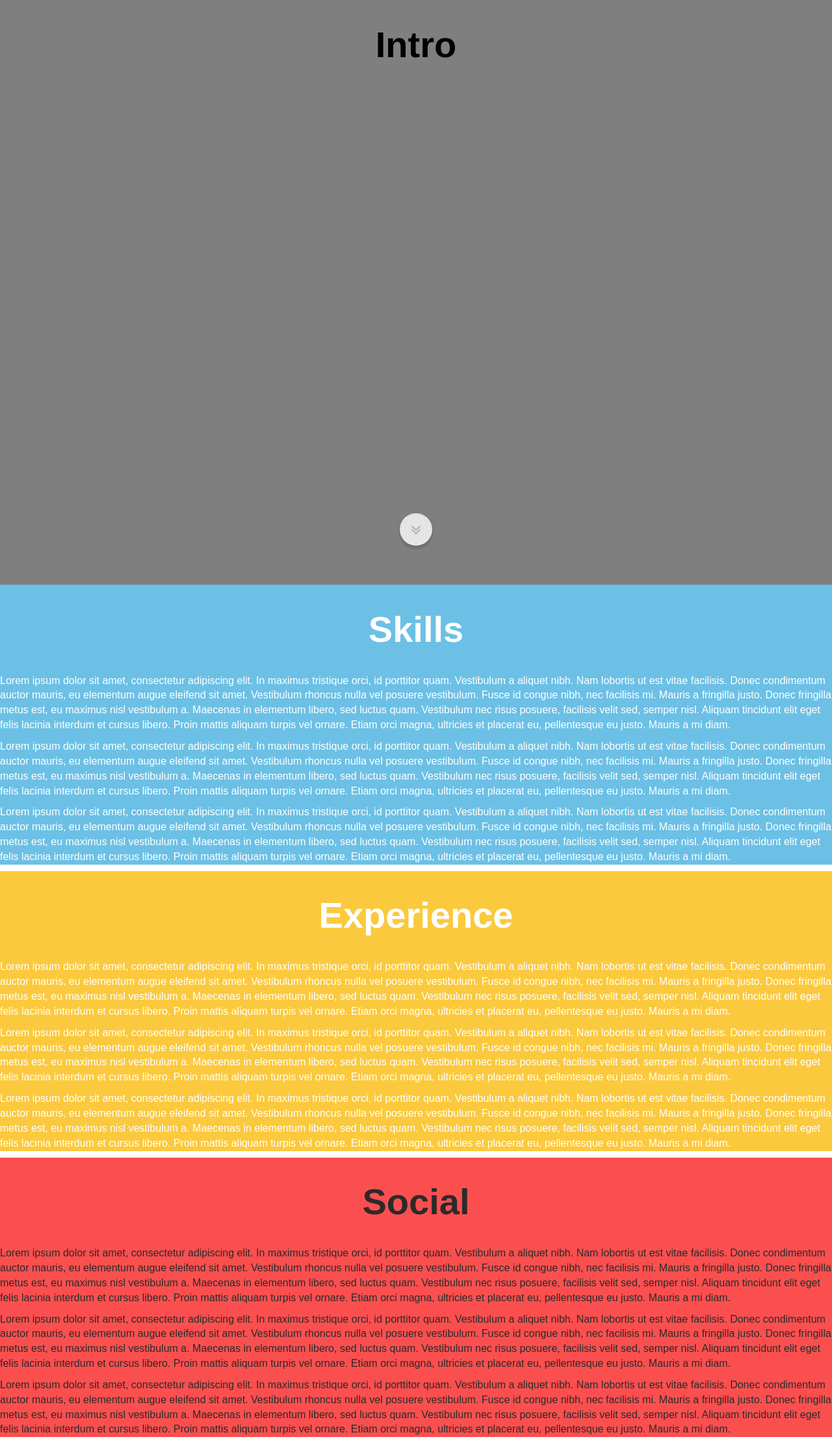
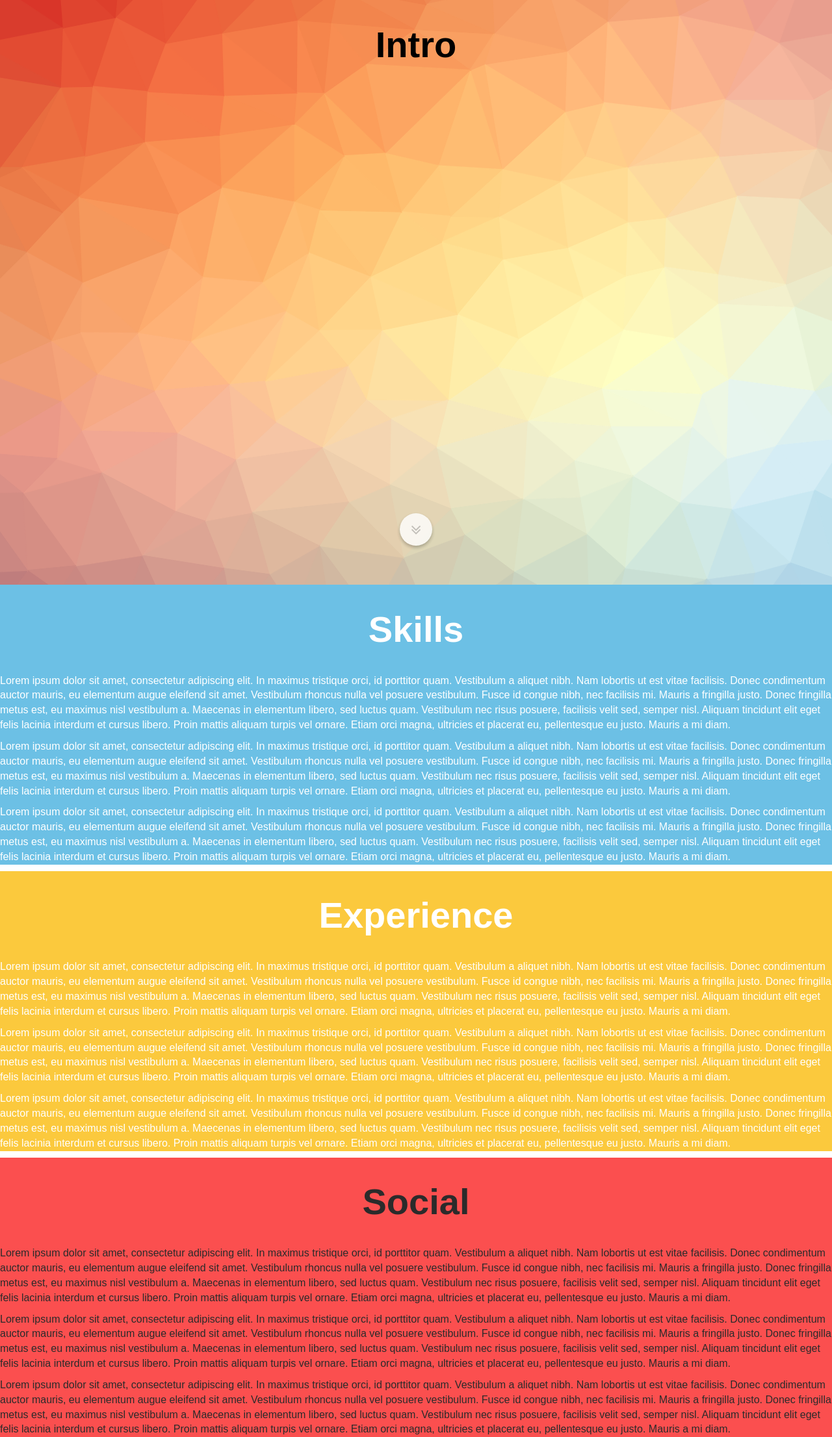
Before and after one commit to TiagoJMartins/tiagojmartins.github.io, a Jekyll site: the page built from portfolio.html, in a window 1280 px wide. Shown: the whole page at 65% size. Built offline with Jekyll 4.4.1, drawn with Linux system fonts in a browser that asks for light colours; nearby versions of some CDN libraries.

Commit message:
Add background image to intro section

```diff
--- a/_layouts/pf.html
+++ b/_layouts/pf.html
@@ -20,6 +20,7 @@
     {{ content }}
 
     <script type="text/javascript" src="{{ "/js/jquery.min.js" | prepend: site.baseurl }}"></script>
+    <script type="text/javascript" src="https://cdnjs.cloudflare.com/ajax/libs/trianglify/0.4.0/trianglify.min.js"></script>
     <script type="text/javascript" src="{{ "/js/scrollreveal.min.js" | prepend: site.baseurl }}"></script>
     <script type="text/javascript" src="{{ "/js/pf.js" | prepend: site.baseurl }}"></script>
 </body>
--- a/css/pf.scss
+++ b/css/pf.scss
@@ -99,7 +99,7 @@ a {
 .intro {
     height: 100%;
     width: 100%;
-    background-color: rgba(0, 0, 0, 0.5);
+    background: url(../assets/trpattern.svg);
     color: black;
     position: relative;
 }
```
Also changed, not shown: js/pf.js (+8 -0 lines), assets/logo.png (added), assets/trpattern.svg (added).
